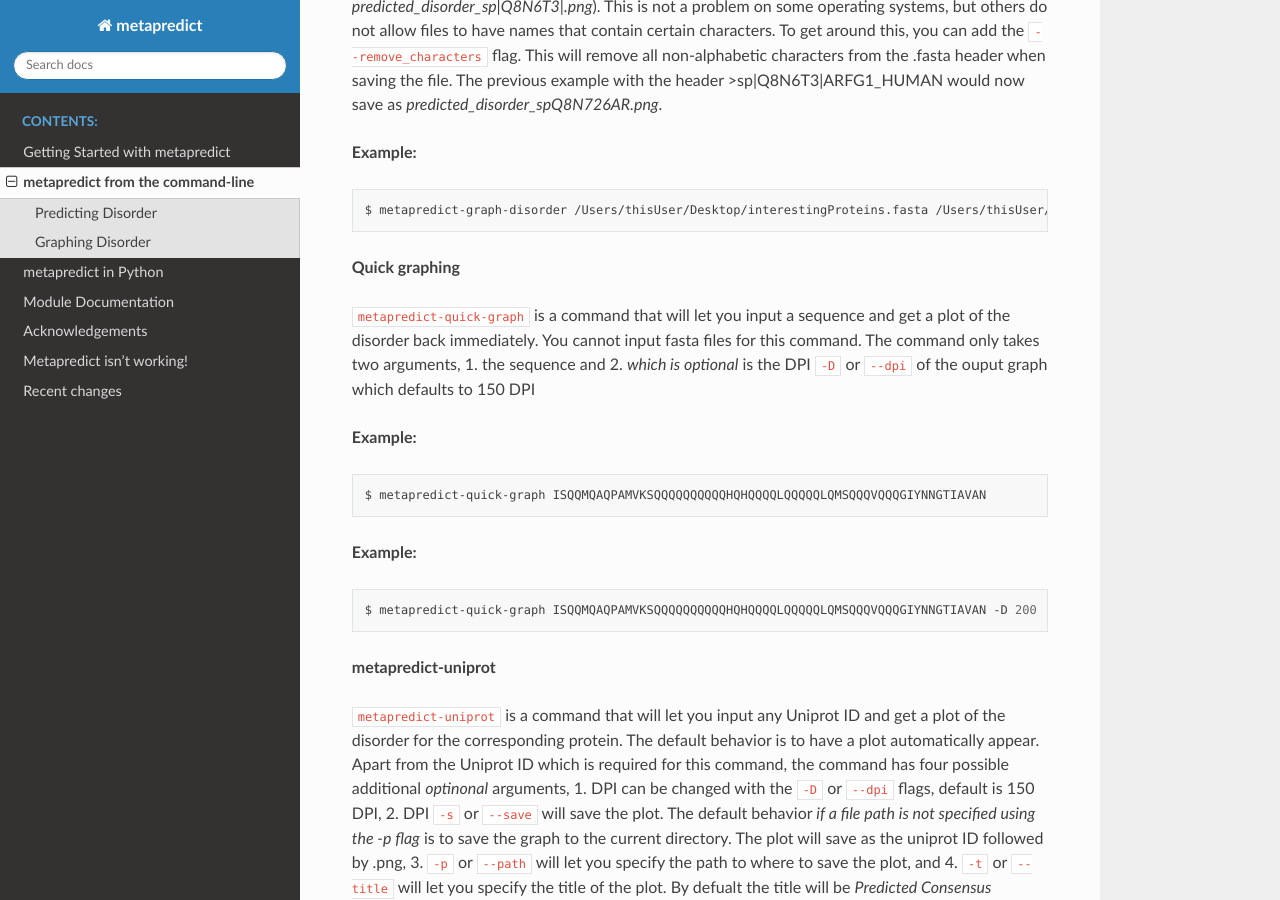
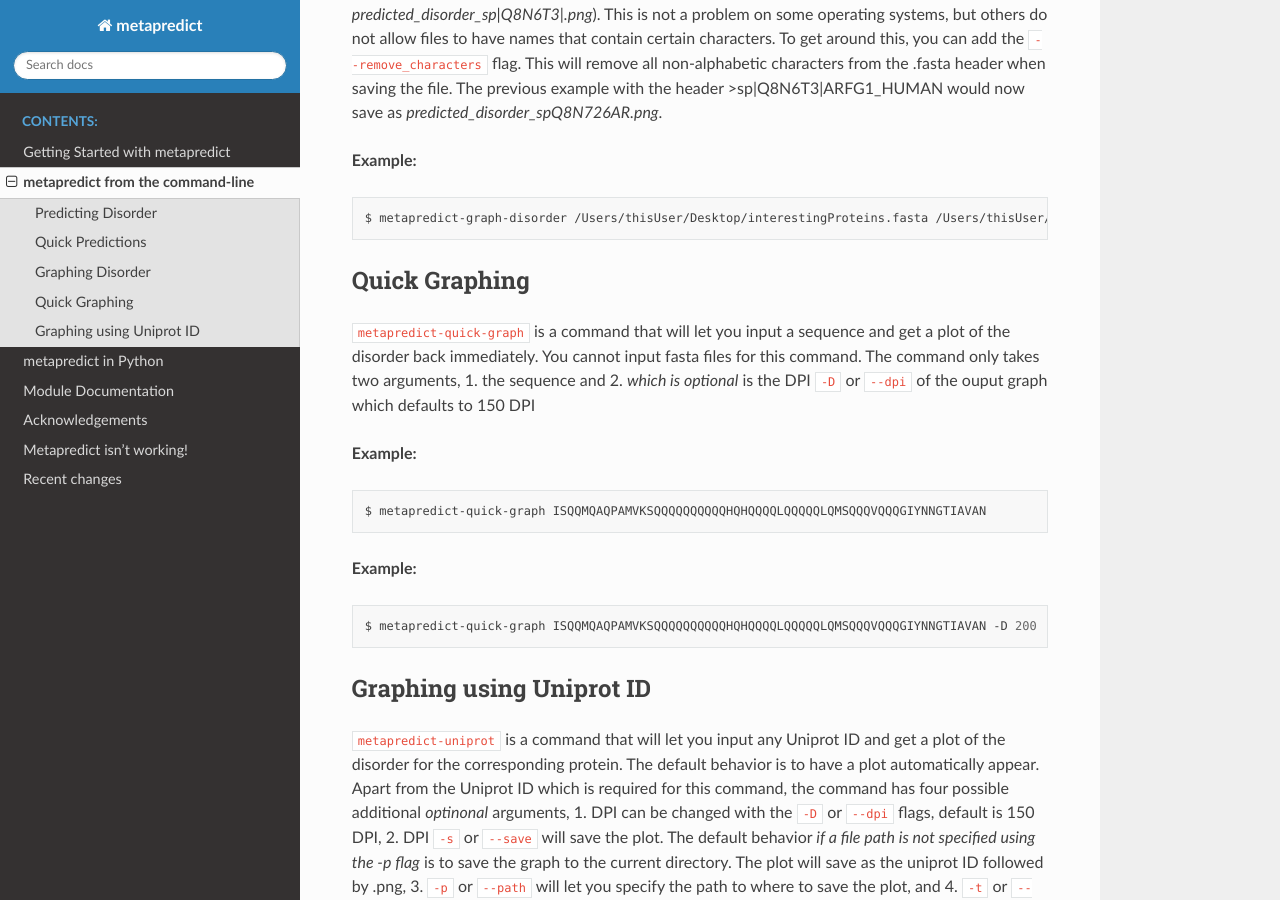
Before and after one commit to idptools/metapredict, a Sphinx documentation site: the page built from docs/usage/command-line.rst, in a window 1280 px wide and 900 px high, scrolled down 2551 px. Built offline with Sphinx 7.4.7 and the Read the Docs theme 2.0.0, drawn with Linux system fonts in a browser that asks for light colours; the version number could not be read and is left out; some of the changed text lies outside the part shown.

Commit message:
updated docs

```diff
--- a/docs/usage/command-line.rst
+++ b/docs/usage/command-line.rst
@@ -35,7 +35,8 @@ By default, the output prediction values are normalized between 0 and 1. However
 
 	$ metapredict-predict-disorder /Users/thisUser/Desktop/interestingProteins.fasta /Users/thisUser/Desktop/DisorderPredictions/ myCoolPredictions --no_normalization
 
-**Quick predictions**
+Quick Predictions
+------------------
 
 ``metapredict-quick-predict`` is a command that will let you input a sequence and get disorder values immediately printed to the terminal. The only argument that can be input is the sequence.
 
@@ -103,7 +104,8 @@ By default, the output files contain characters that are non-alphabetic (for exa
 
 	$ metapredict-graph-disorder /Users/thisUser/Desktop/interestingProteins.fasta /Users/thisUser/Desktop/DisorderGraphsFolder/ --remove_characters
 
-**Quick graphing**
+Quick Graphing
+---------------
 
 ``metapredict-quick-graph`` is a command that will let you input a sequence and get a plot of the disorder back immediately. You cannot input fasta files for this command. The command only takes two arguments, 1. the sequence and 2. *which is optional* is the DPI ``-D``  or ``--dpi`` of the ouput graph which defaults to 150 DPI
 
@@ -121,7 +123,8 @@ By default, the output files contain characters that are non-alphabetic (for exa
 	$ metapredict-quick-graph ISQQMQAQPAMVKSQQQQQQQQQQHQHQQQQLQQQQQLQMSQQQVQQQGIYNNGTIAVAN -D 200
 
 
-**metapredict-uniprot**
+Graphing using Uniprot ID
+--------------------------
 
 ``metapredict-uniprot`` is a command that will let you input any Uniprot ID and get a plot of the disorder for the corresponding protein. The default behavior is to have a plot automatically appear. Apart from the Uniprot ID which is required for this command, the command has four possible additional *optinonal* arguments, 1. DPI can be changed with the ``-D``  or ``--dpi`` flags, default is 150 DPI, 2. DPI ``-s``  or ``--save`` will save the plot. The default behavior *if a file path is not specified using the -p flag* is to save the graph to the current directory. The plot will save as the uniprot ID followed by .png, 3. ``-p``  or ``--path`` will let you specify the path to where to save the plot, and 4. ``-t``  or ``--title`` will let you specify the title of the plot. By defualt the title will be *Predicted Consensus Disorder* followed by the Uniprot ID. If you specify the title, the plot will save as your specified title followed by .png rather than save as the Uniprot ID.
 
```
Also changed, not shown: 6 other files.
